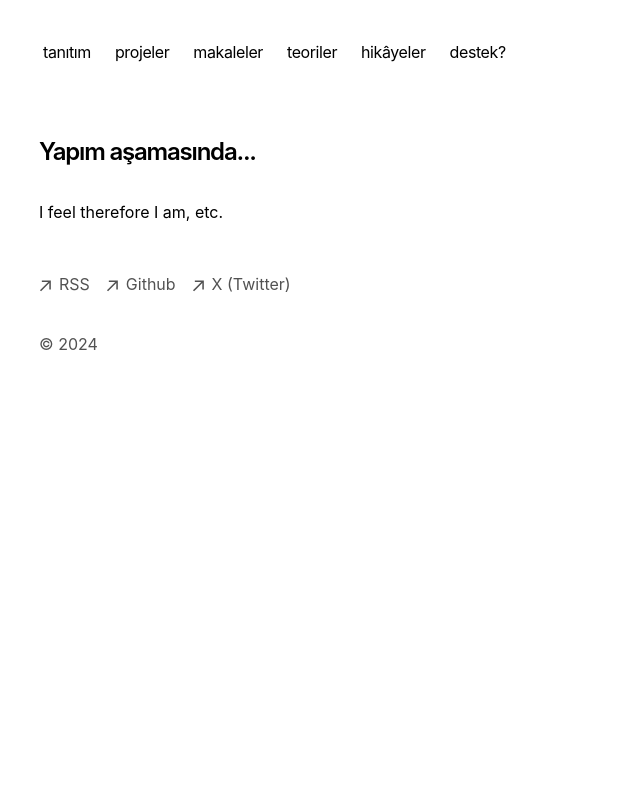
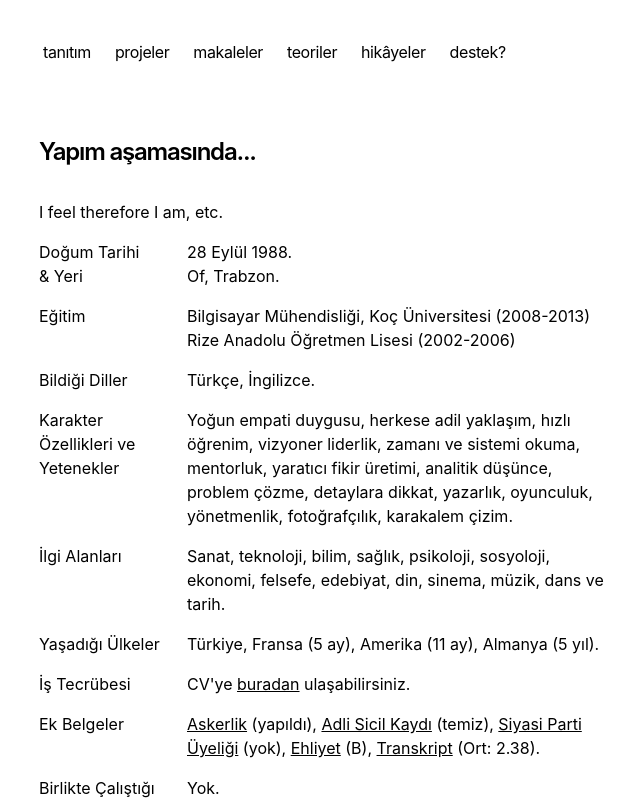
Before and after one commit to ebsaral/cb.saral.me, a Next.js app: page / in a window 1280 px wide. Shown: the top 800 px of the page, without its empty margins (313-953 px from the left). Built offline with nearby package versions, Linux system fonts and the light colour scheme.

Commit message:
add info with links

```diff
--- a/app/layout.tsx
+++ b/app/layout.tsx
@@ -11,16 +11,16 @@ import { baseUrl } from './sitemap'
 export const metadata: Metadata = {
   metadataBase: new URL(baseUrl),
   title: {
-    default: 'Next.js Portfolio Starter',
+    default: 'Emin Buğra Saral | Cumhurbaşkanlığına Doğru',
     template: '%s | Next.js Portfolio Starter',
   },
-  description: 'This is my portfolio.',
+  description: 'Emin Buğra Saral : Türkiye Cumhuriyeti Cumhurbaşkanı Adaylığı İçin Tanıtım Sitesi',
   openGraph: {
-    title: 'My Portfolio',
-    description: 'This is my portfolio.',
+    title: 'Emin Buğra Saral | Cumhurbaşkanlığına Doğru',
+    description: 'Emin Buğra Saral : Türkiye Cumhuriyeti Cumhurbaşkanı Adaylığı İçin Tanıtım Sitesi',
     url: baseUrl,
-    siteName: 'My Portfolio',
-    locale: 'en_US',
+    siteName: 'Aday Tanıtımı',
+    locale: 'tr_TR',
     type: 'website',
   },
   robots: {
--- a/app/page.tsx
+++ b/app/page.tsx
@@ -9,6 +9,26 @@ export default function Page() {
       <p className="mb-4">
         {`I feel therefore I am, etc.`}
       </p>
+      <div className="grid grid-cols-4 gap-4">
+        <div>Doğum Tarihi<br></br>& Yeri</div>
+        <div className="col-span-3">28 Eylül 1988.<br></br>Of, Trabzon.</div>
+        <div>Eğitim</div>
+        <div className="col-span-3">Bilgisayar Mühendisliği, Koç Üniversitesi (2008-2013)<br></br>Rize Anadolu Öğretmen Lisesi (2002-2006)</div>
+        <div>Bildiği Diller</div>
+        <div className="col-span-3">Türkçe, İngilizce.</div>
+        <div>Karakter Özellikleri ve Yetenekler</div>
+        <div className="col-span-3">Yoğun empati duygusu, herkese adil yaklaşım, hızlı öğrenim, vizyoner liderlik, zamanı ve sistemi okuma, mentorluk, yaratıcı fikir üretimi, analitik düşünce, problem çözme, detaylara dikkat, yazarlık, oyunculuk, yönetmenlik, fotoğrafçılık, karakalem çizim.</div>
+        <div>İlgi Alanları</div>
+        <div className="col-span-3">Sanat, teknoloji, bilim, sağlık, psikoloji, sosyoloji, ekonomi, felsefe, edebiyat, din, sinema, müzik, dans ve tarih.</div>
+        <div>Yaşadığı Ülkeler</div>
+        <div className="col-span-3">Türkiye, Fransa (5 ay), Amerika (11 ay), Almanya (5 yıl).</div>
+        <div>İş Tecrübesi</div>
+        <div className="col-span-3">CV'ye <a className="underline" href="https://github.com/ebsaral/CV/blob/main/Emin%20Bu%C4%9Fra%20Saral%2C%20T%C3%BCrk%C3%A7e%20CV.pdf">buradan</a> ulaşabilirsiniz.</div>
+        <div>Ek Belgeler</div>
+        <div className="col-span-3"><a className="underline" href="https://github.com/ebsaral/CV/blob/main/askerlik-durumu.pdf">Askerlik</a> (yapıldı), <a className="underline" href="https://github.com/ebsaral/CV/blob/main/adli-sicil-kaydi.pdf">Adli Sicil Kaydı</a> (temiz), <a className="underline" href="https://github.com/ebsaral/CV/blob/main/siyasi-parti-uyeligi.pdf">Siyasi Parti Üyeliği</a> (yok), <a className="underline" href="https://github.com/ebsaral/CV/blob/main/ehliyet.pdf">Ehliyet</a> (B), <a className="underline" href="https://github.com/ebsaral/CV/blob/main/transcript.pdf">Transkript</a> (Ort: 2.38).</div>
+        <div>Birlikte Çalıştığı Kişi veya Kurum</div>
+        <div className="col-span-3">Yok.</div>
+      </div>
     </section>
   )
 }
```
